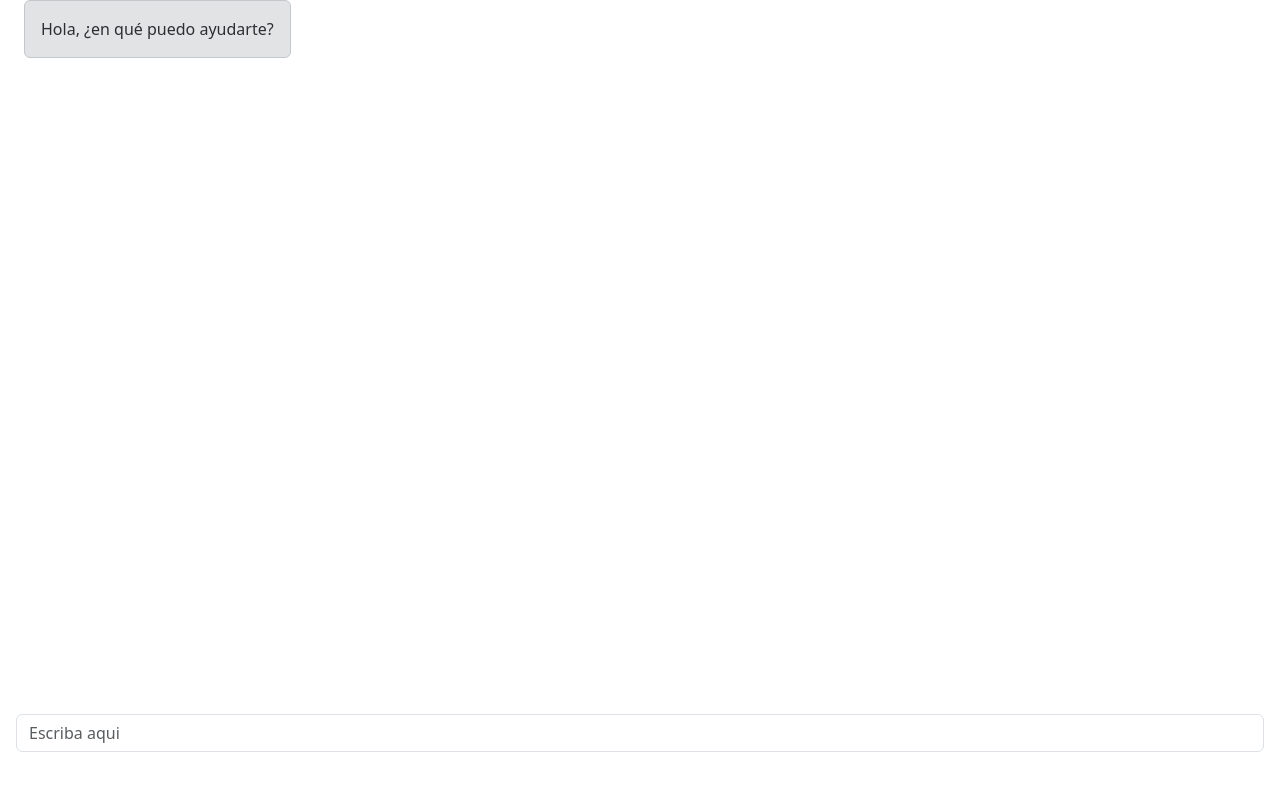
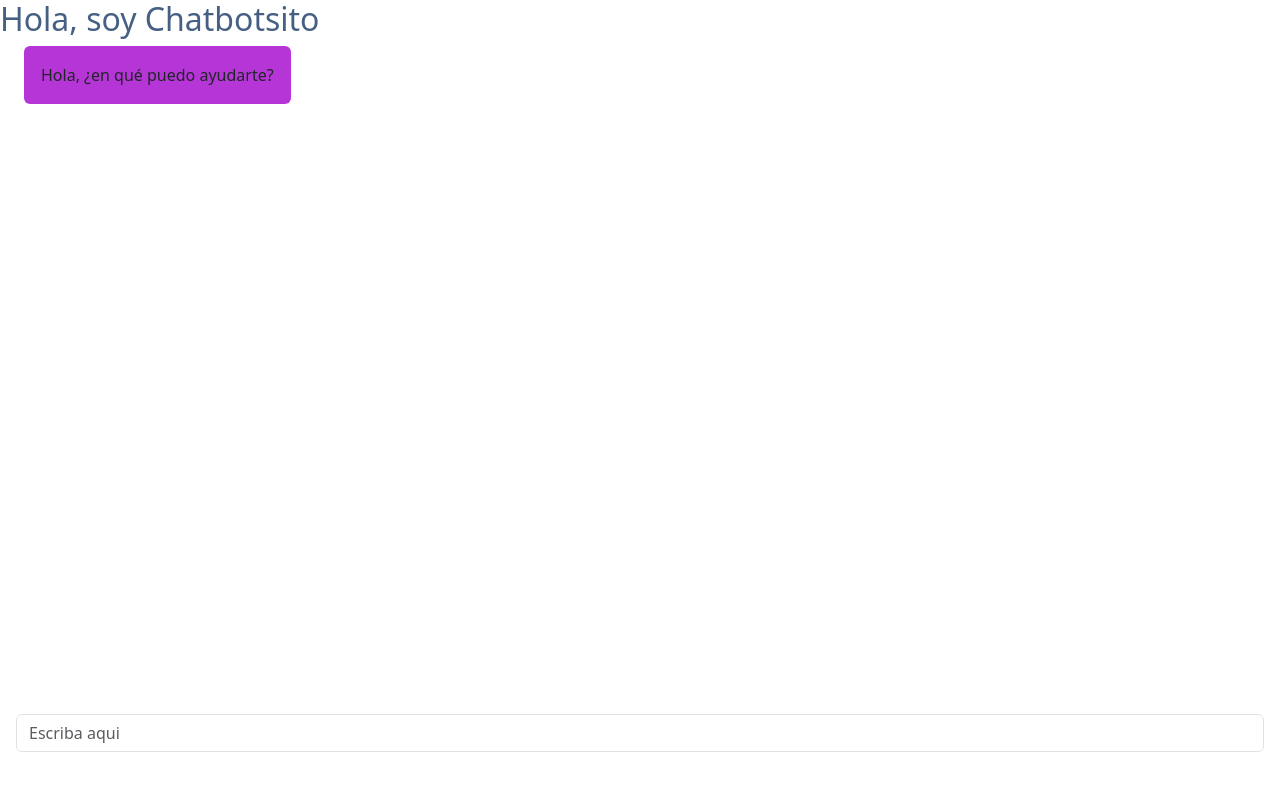
Before and after one commit to EliezerBarrios/DevWeb2023IIUNEG, a React (Vite) app: page /chatbot in a window 1280 px wide. Shown: the top 790 px of the page. Built offline with nearby package versions, Linux system fonts and the light colour scheme.

Commit message:
agregando colores

```diff
--- /dev/null
+++ b/src/pages/Public/chat.css
@@ -0,0 +1,12 @@
+h2 {
+   color:#466083
+}
+
+
+.burbuColoryo{
+    background-color: #edc4f8;
+}
+
+.burbuColorOtro{
+    background-color: #b635d7;
+}
--- a/src/pages/Public/chat.jsx
+++ b/src/pages/Public/chat.jsx
@@ -2,6 +2,7 @@
 
 import React, { useState } from "react";
 import { Button, Navbar, Nav, Form } from 'react-bootstrap';
+import './Chat.css'
 
 function Chat() {
     /*se crea una variable de estado llamada messages un array que contendrá los mensajes del chat
@@ -42,7 +43,7 @@ function Chat() {
             <div className="chat-container d-flex flex-column">
                 {messages.map((message, index) => (
                     <div key={index} className={`d-flex ${message.fromUser ? "justify-content-end" : "justify-content-start"} mb-2`}>
-                        <div className={`message alert ${message.fromUser ? "alert-primary p-3 mx-4" : "alert-secondary"}`}>
+                        <div className={`message alert ${message.fromUser ? "burbuColoryo p-3 mx-4" : "burbuColorOtro"}`}>
                             {message.text}
                         </div>
                     </div>
--- a/src/pages/Public/chatbot.jsx
+++ b/src/pages/Public/chatbot.jsx
@@ -16,6 +16,7 @@ export default Chatbot*/
 
 import React, { useState } from "react";
 import { Button, Navbar, Nav, Form } from 'react-bootstrap';
+import './Chat.css'
 
 function Chatbot() {
   /*se crea una variable de estado llamada messages un array que contendrá los mensajes del chat
@@ -51,10 +52,11 @@ function Chatbot() {
 
     return (
       <div>
+        <h2>Hola, soy Chatbotsito</h2>
         <div className="chat-container d-flex flex-column">
             {messages.map((message, index) => (
                 <div key={index} className={`d-flex ${message.fromUser ? "user-message justify-content-end" : "bot-message justify-content-start"} mb-2`}>
-                    <div className={`message alert ${message.fromUser ? "alert-primary p-3 mx-4" : "alert-secondary p-3 mx-4"}`}>
+                    <div className={`message alert ${message.fromUser ? "burbuColoryo p-3 mx-4" : "burbuColorOtro p-3 mx-4"}`}>
                       {message.text}
                     </div>
                 </div>
```
